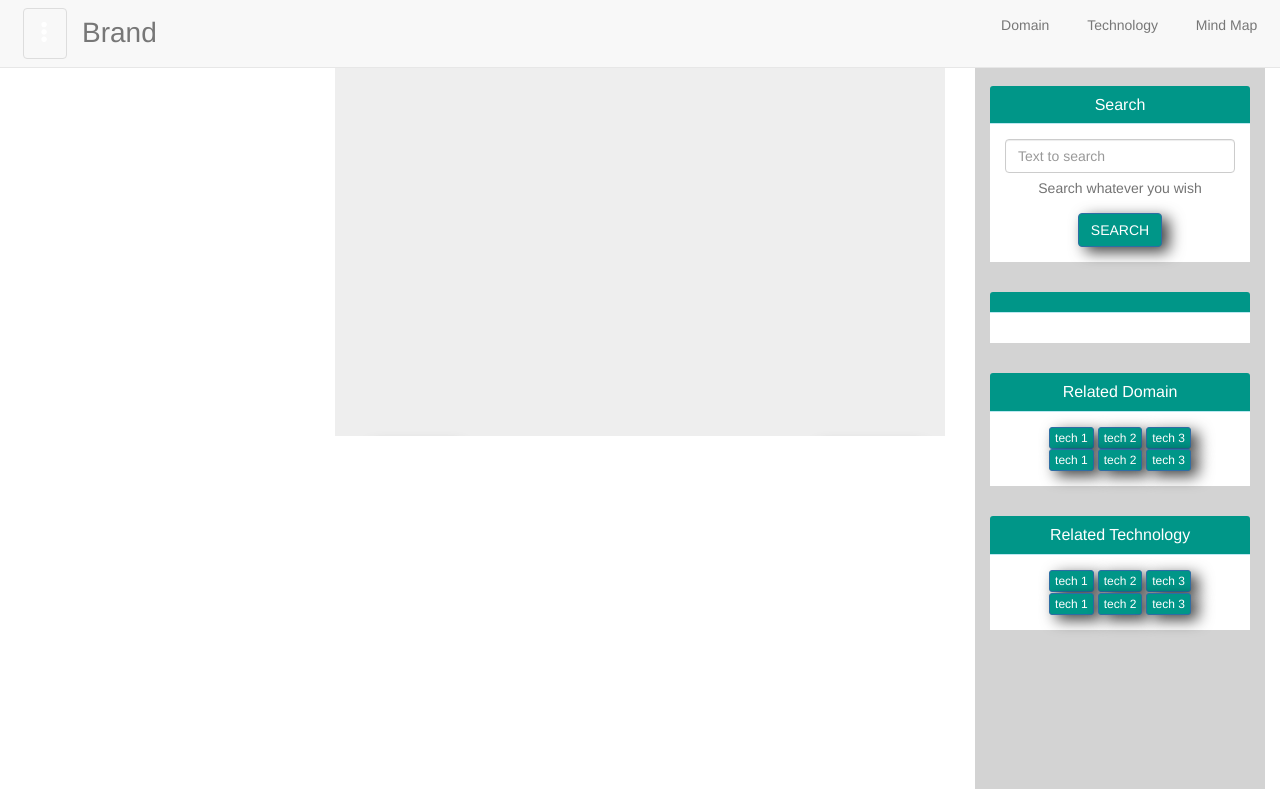
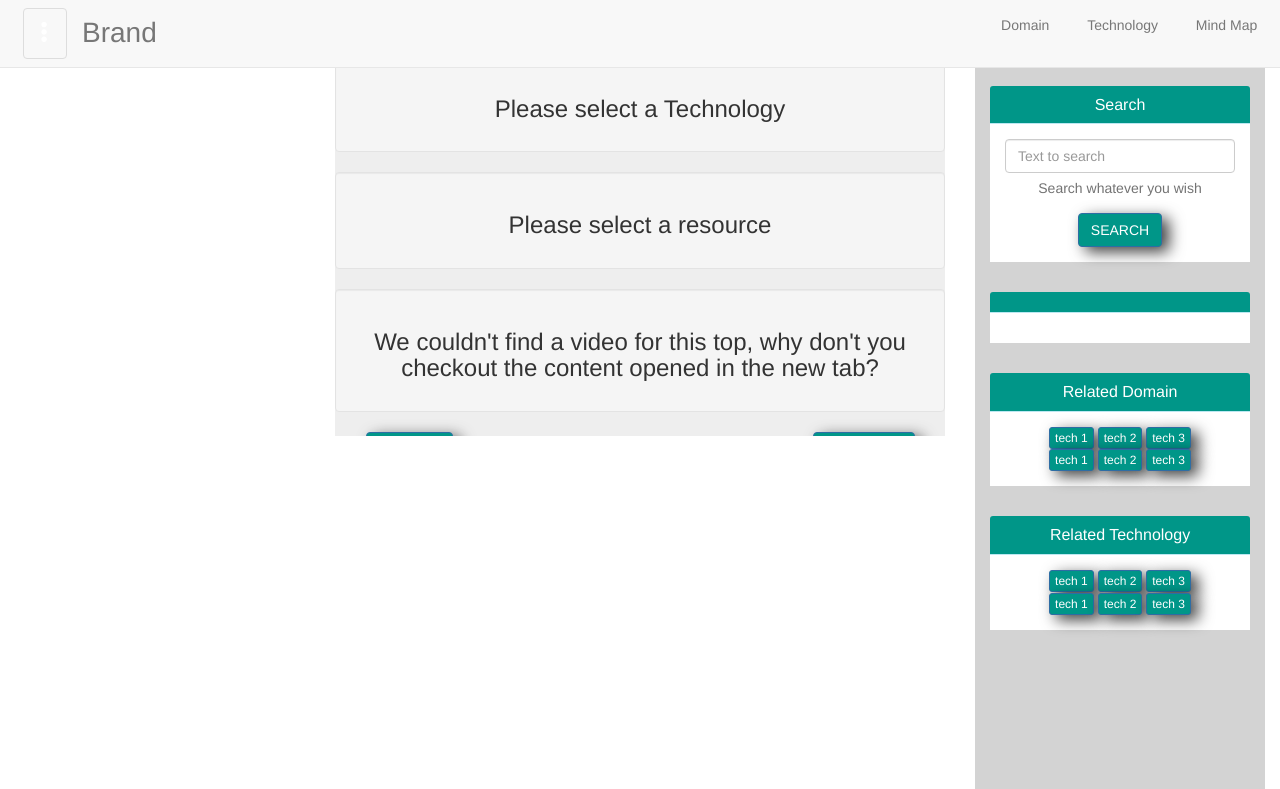
Before and after one commit to projectlumos/projectlumos, a Django app: template learn/templates/resource_layout.html in a window 1280 px wide. Shown: the top 789 px of the page. Run offline with Django 3.2, Linux system fonts and the light colour scheme; the template is opened without the code that fills it, so the values that code supplies are empty; some libraries are stand-ins or nearby versions.

Commit message:
resource layout final changes

```diff
--- a/aurora/static/css/layout.css
+++ b/aurora/static/css/layout.css
@@ -1,3 +1,11 @@
+/* New Divs for transitions */
+.intro-well{
+  margin-top: 10% !important;
+  height: 60%;
+  padding: 15% !important;
+  display: none;
+}
+
 /*Resource Feedback Sliders Input[range]*/
 .range {
   margin: 0.5%;
@@ -125,9 +133,6 @@
   margin-bottom: 2%;
 }
 
-.progress{
-  height: 15px;
-}
 
 .container{
   margin-top: 3.9%;
@@ -250,8 +255,9 @@
 }
 
 .panel-body {
-  background: #b9fdf5;
+  background: #eee; /* Change color for resources (try out #e5e5e5 if this color is not good) */
   text-align: center;
+  cursor: pointer; /* Making the cursor pointer */
 }
 
 .panel-body a {
@@ -486,19 +492,13 @@
 }
 
 .feedbk{
-  float: right !important;
-  margin-right: 5% !important;
+  float: right;
 }
 
 .rating{
   float: left;
 }
-.modal_body{
-  overflow-y: scroll;
-}
-.span{
-  overflow-y: scroll;
-}
+
 
 .resourceDesc{
   background: #C2CFD8;
--- a/learn/templates/resource_layout.html
+++ b/learn/templates/resource_layout.html
@@ -14,6 +14,11 @@
   <script src="//ajax.googleapis.com/ajax/libs/jquery/2.1.0/jquery.js"></script>
 
   <script src="http://maxcdn.bootstrapcdn.com/bootstrap/3.3.6/js/bootstrap.min.js"></script>
+
+
+  <!-- animate.css cdn -->
+  <link rel="stylesheet" href="http://s.mlcdn.co/animate.css">
+
 
   <!-- material design -->
   <link rel="stylesheet" href="http://cdn.jsdelivr.net/bootstrap.material-design/0.5.10/css/bootstrap-material-design.css">
@@ -85,7 +90,7 @@
                             <div class="panel-heading sb" role="tab" id="heading_{{ forloop.counter }}">
                                 <h4 class="panel-title sb">
                                     <a
-                      class="changeDesc"
+                      class="changeDesc firstTransitionElement"
                       role="button"
                       data-toggle="collapse"
                       data-parent="#accordion"
@@ -107,7 +112,7 @@
                     {% for resource in resource_data.resources %}
                       <div class="panel-body sb">
                         <a
-                        class="changeDesc resourceDesc"
+                        class="changeDesc secondTransitionElement resourceDesc"
                         data-desc="{{ resource.desc }}"
                         data-resource-diff-level="{{resource.diff_level}}"
                         data-resource-name="{{resource.name}}"
@@ -143,13 +148,43 @@
       <!-- middle section -->
       <div class="col-md-6">
         <div class="div-height" id="middle">
+          <!-- 3 transition divs (css- display: none) -->
+            <div id="firstTransition" class="well transitionWell">
+              <center>
+                <div class="animated bounceInDown">
+                  <h3>Please select a {%if mode == 'technology'%}Domain{% else %}Technology{%endif%}</h3>
+                </div>
+              </center>
+            </div>
+
+            <!-- well after technology is selected  -->
+            <div id="secondTransition" class="well hiddentTransitionWell transitionWell">
+              <center>
+                <div class="animated fadeIn">
+                  <h3>Please select a resource</h3>
+                </div>
+              </center>
+            </div>
+
+            <!-- well after resource is selected -->
+            <div id="noYoutube" class="well  hiddentTransitionWell transitionWell">
+              <center>
+                <div class="animated slideInDown">
+                  <h3>We couldn't find a video for this top, why don't you checkout the content opened in the new tab?</h3>
+                </div>
+              </center>
+            </div>
 
             <!-- youtube embedded -->
-            <div class="videoWrapper">
-                <center id="yt-embedded-player"></center>
+            <div id="youtubeTransition" style="display:none;" class="well hiddenTransitionWell">
+
+                <div class="videoWrapper">
+                    <center id="yt-embedded-player"></center>
+                </div>
+
+                <h3 id="videoTitle"></h3>
+
             </div>
-
-            <h3 id="videoTitle"></h3>
 
             <!--The hidden toggle section-->
             <div id="toggle">
```
Also changed, not shown: learn/static/css/layout.css (+20 -4 lines), learn/static/js/layout.js (+22 -0 lines).
